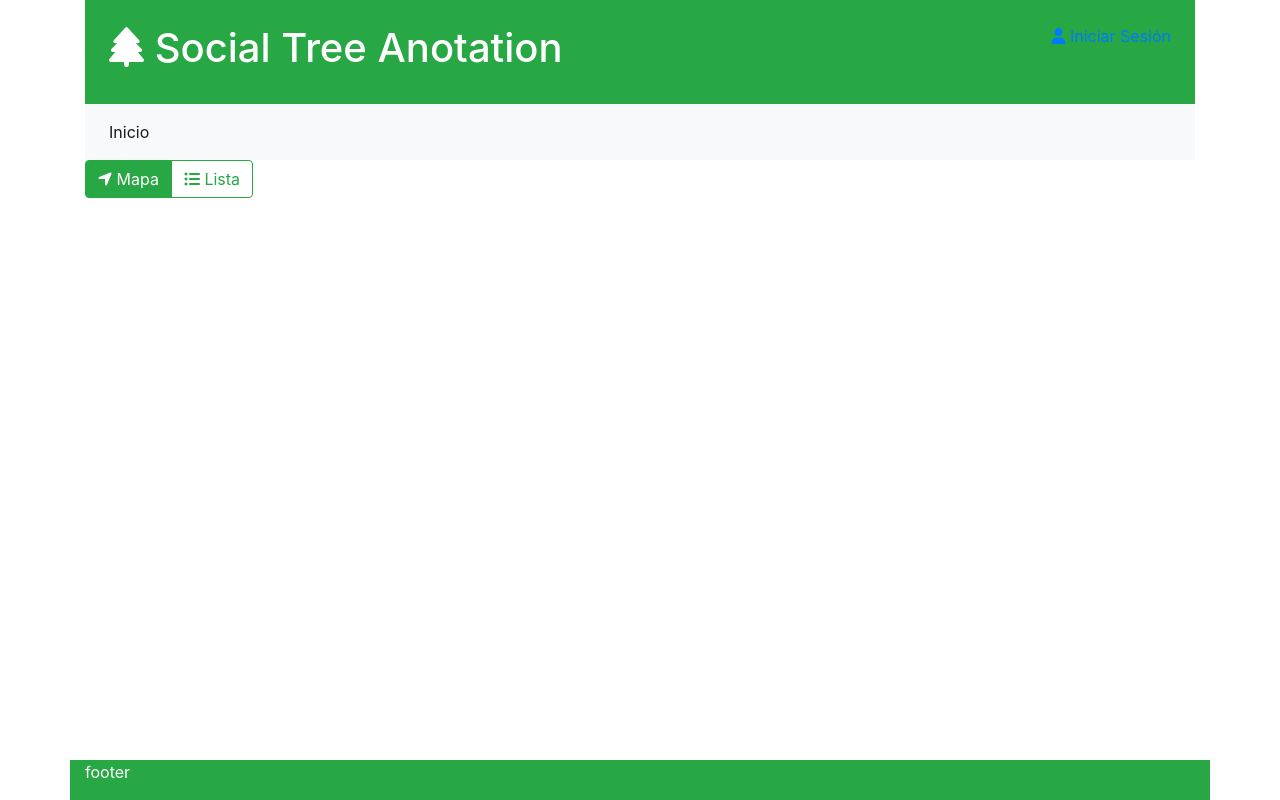
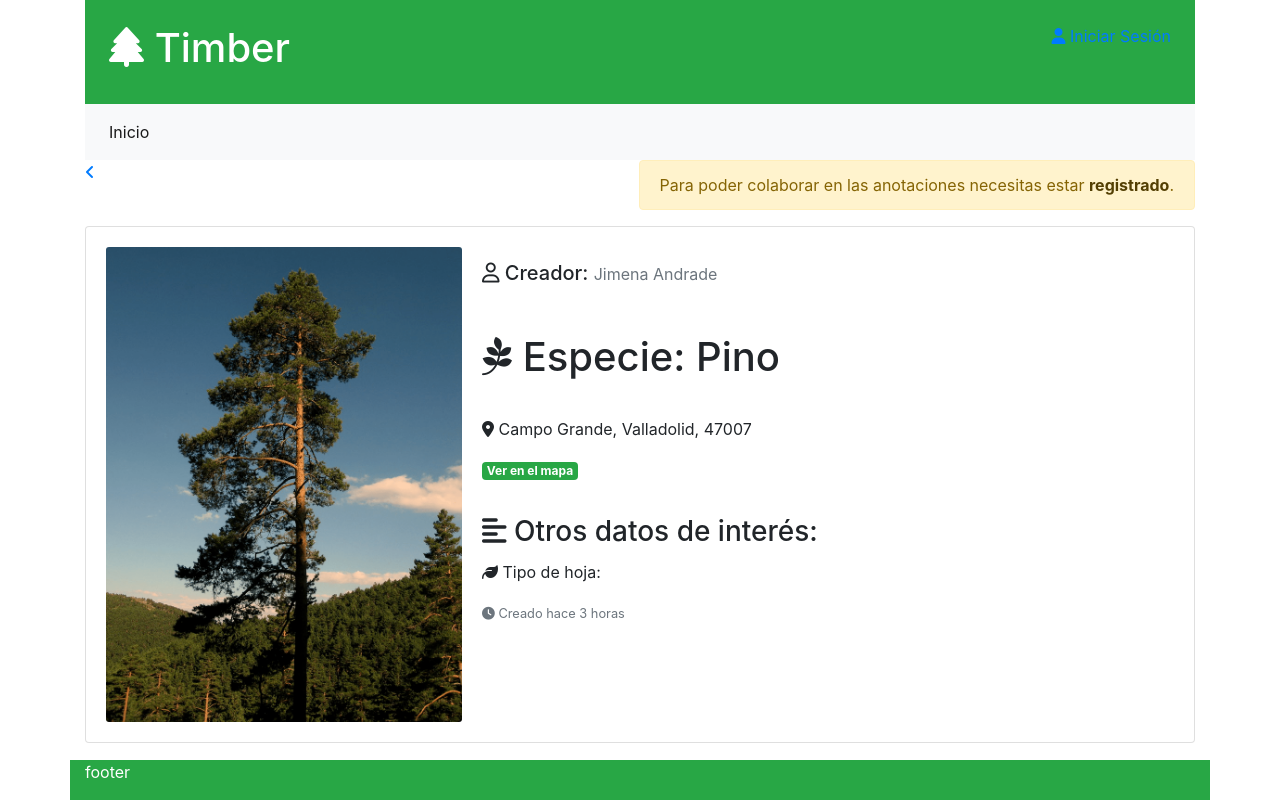
Before and after one commit to gsic-emic/SocialTreeAnnotation, an Angular app in the folder Jimena/: page /info_anotacion in a window 1280 px wide. Before the commit this address led to /. Built offline with nearby package versions, Linux system fonts and the light colour scheme.

Commit message:
Inicio del diseño de info_anotacion

```diff
--- a/Jimena/src/app/app.component.html
+++ b/Jimena/src/app/app.component.html
@@ -2,7 +2,7 @@
 <div class="container">
   <app-encabezado></app-encabezado>
 
-  <router-outlet></router-outlet>
+  <router-outlet></router-outlet> <!-- identifica las rutas-->
 
   <app-footer></app-footer>
 </div>
--- a/Jimena/src/app/encabezado/encabezado.component.html
+++ b/Jimena/src/app/encabezado/encabezado.component.html
@@ -1,6 +1,6 @@
 <!-- ENCABEZADO DE LA APP-->
 <div class="bg-success text-white py-3 p-4 d-flex flex-row justify-content-between">
-        <h1><i class="fas fa-tree"></i> Social Tree Anotation</h1>
+        <h1><i class="fas fa-tree"></i> Timber</h1>
         <div >
             <a [routerLink]="['/inicio_sesion']"><i class="fas fa-user"></i> Iniciar Sesión</a>
         </div>
--- /dev/null
+++ b/Jimena/src/app/info-anotacion/info-anotacion.component.html
@@ -0,0 +1,29 @@
+<!-- Código para mostrar la información almacenada de un árbol concreto-->
+<div class=" d-flex flex-row justify-content-between">
+    <a [routerLink]="['/']"><i class="fas fa-angle-left"></i></a>
+    <div class="alert alert-warning" role="alert">
+    Para poder colaborar en las anotaciones necesitas estar <a [routerLink]="['/inicio_sesion']" class="alert-link">registrado</a>.
+    </div>
+</div>
+
+<div class="card">
+    <div class="card-body">
+        <div class="row no-gutters">
+            <div class="col-md-4">
+              <img src="./../assets/images/pino1.png" class="card-img" alt="imagen de un pino">
+            </div>
+            <div class="col-md-8">
+              <div class="card-body">
+                <h5 class="card-subtitle"><i class="far fa-user"></i> Creador: <small class="text-muted"> Jimena Andrade</small></h5>
+                <h1 class="card-title"><br><i class="fab fa-pagelines"></i> Especie: Pino</h1>
+
+                <p class="card-text"><br><i class="fas fa-map-marker-alt"></i> Campo Grande, Valladolid, 47007</p> <span class="badge badge-success">Ver en el mapa</span>
+
+                <h3 class="card-title"><br><i class="fas fa-align-left"></i> Otros datos de interés:</h3>
+                <p class="card-text"><i class="fas fa-leaf"></i> Tipo de hoja:</p>
+                <p class="card-text"><small class="text-muted"><i class="fas fa-clock"></i> Creado hace 3 horas</small></p>
+
+              </div>
+
+    </div>
+  </div>
--- /dev/null
+++ b/Jimena/src/app/info-anotacion/info-anotacion.component.ts
@@ -0,0 +1,15 @@
+import { Component, OnInit } from '@angular/core';
+
+@Component({
+  selector: 'app-info-anotacion',
+  templateUrl: './info-anotacion.component.html',
+  styleUrls: ['./info-anotacion.component.css']
+})
+export class InfoAnotacionComponent implements OnInit {
+
+  constructor() { }
+
+  ngOnInit(): void {
+  }
+
+}
--- a/Jimena/src/app/inicio/inicio.component.html
+++ b/Jimena/src/app/inicio/inicio.component.html
@@ -27,7 +27,7 @@
               <h5 class="card-subtitle"><i class="far fa-user"></i> Creador: <small class="text-muted"> Jimena Andrade</small></h5>
               <p class="card-text"> <i class="fas fa-map-marker-alt"></i> Campo Grande, Valladolid, 47007</p>
               <p class="card-text"><small class="text-muted"><i class="fas fa-clock"></i> Creado hace 3 horas</small></p>
-              <a href="#" class="btn btn-success"><i class="far fa-chart-bar"></i> Ver más</a>
+              <a [routerLink]="['/info_anotacion']" class="btn btn-success"><i class="far fa-chart-bar"></i> Ver más</a>
             </div>
           </div>
         </div>
```
Also changed, not shown: Jimena/src/app/app.module.ts (+5 -2 lines), Jimena/src/app/info-anotacion/info-anotacion.component.css (added), 1 other file (tests, documents, lock files or other folders).
